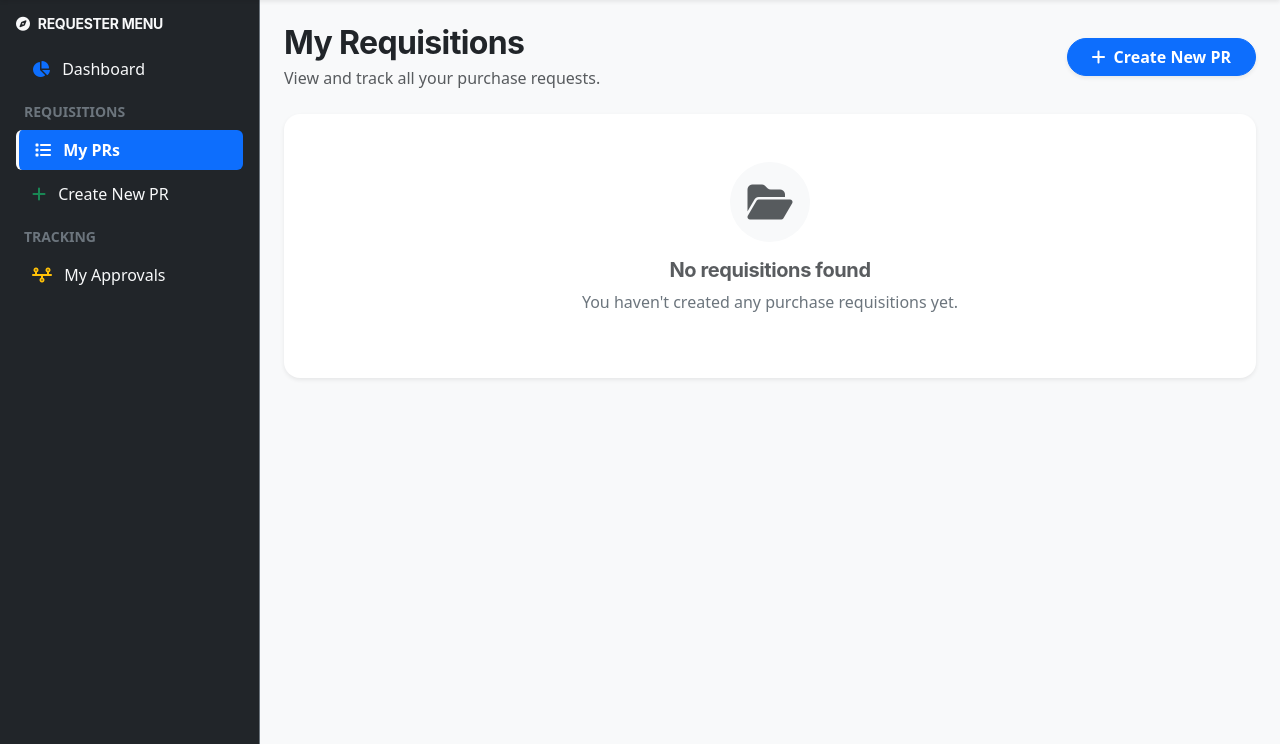
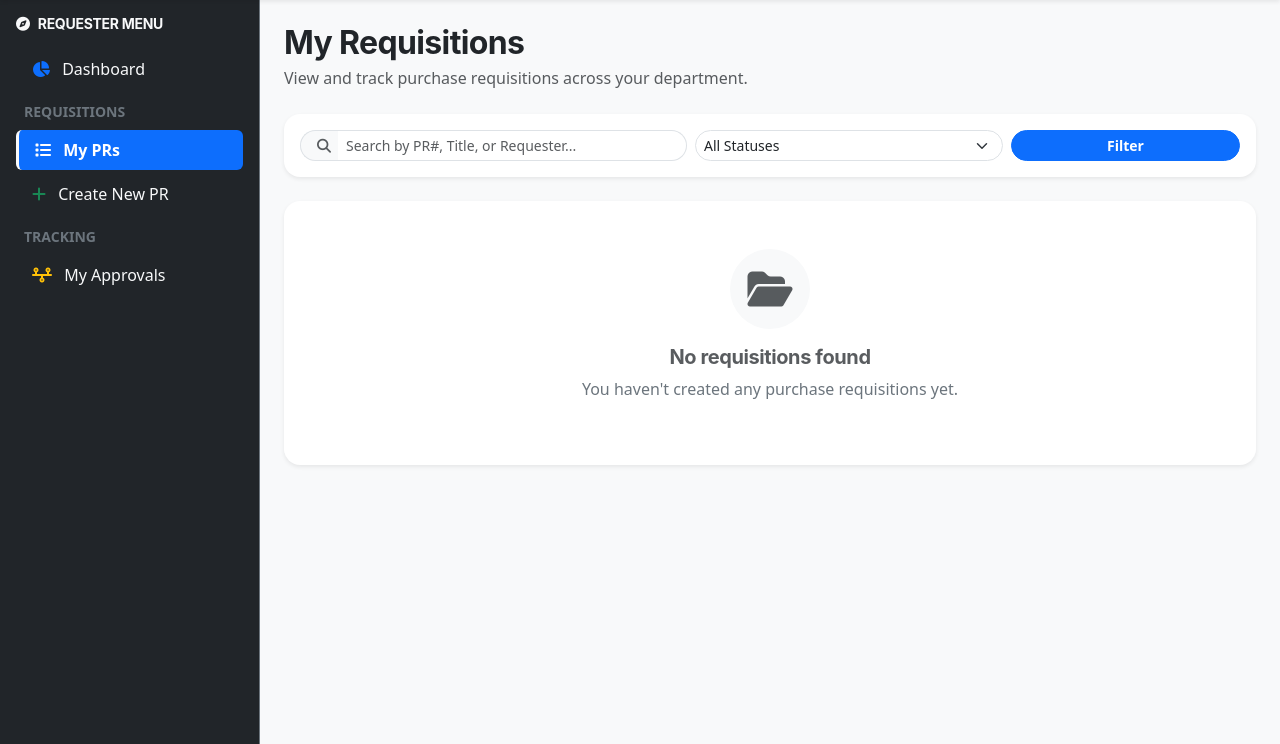
Before and after one commit to abhishekkadiayalaoff/ProcureSphere_360_Internal, a Django app: template templates/pages/requisitions/list.html in a window 1280 px wide. Shown: the part 56-800 px from the top of the page. Run offline with Django 4.2, Linux system fonts and the light colour scheme; the template is opened without the code that fills it, so the values that code supplies are empty; some libraries are stand-ins or nearby versions.

Commit message:
Update department approver dashboard

```diff
--- a/templates/pages/requisitions/list.html
+++ b/templates/pages/requisitions/list.html
@@ -5,12 +5,43 @@
 {% block content %}
 <div class="d-flex justify-content-between align-items-center mb-4">
     <div>
-        <h2 class="fw-bold text-dark mb-1">My Requisitions</h2>
-        <p class="text-muted mb-0">View and track all your purchase requests.</p>
+        <h2 class="fw-bold text-dark mb-1">{% if role_code == 'DEPT_APPROVER' %}Department Purchase Requisitions{% else %}My Requisitions{% endif %}</h2>
+        <p class="text-muted mb-0">View and track purchase requisitions across your department.</p>
     </div>
+    {% if role_code == 'REQUESTER' or user.is_superuser %}
     <a href="{% url 'requisition_create' %}" class="btn btn-primary rounded-pill shadow-sm px-4 fw-semibold">
         <i class="fa-solid fa-plus me-2"></i>Create New PR
     </a>
+    {% endif %}
+</div>
+
+<!-- Search & Status Filter Bar -->
+<div class="card border-0 shadow-sm rounded-4 mb-4">
+    <div class="card-body p-3">
+        <form method="GET" action="" class="row g-2 align-items-center">
+            <div class="col-md-6 col-lg-5">
+                <div class="input-group input-group-sm">
+                    <span class="input-group-text bg-light border-end-0 rounded-start-pill ps-3"><i class="fa-solid fa-magnifying-glass text-muted"></i></span>
+                    <input type="text" name="q" value="{{ search_q }}" class="form-control form-control-sm border-start-0 rounded-end-pill px-2" placeholder="Search by PR#, Title, or Requester...">
+                </div>
+            </div>
+            <div class="col-md-4 col-lg-4">
+                <select name="status" class="form-select form-select-sm rounded-pill" onchange="this.form.submit()">
+                    <option value="" {% if not status_filter %}selected{% endif %}>All Statuses</option>
+                    <option value="PENDING" {% if status_filter == 'PENDING' %}selected{% endif %}>Pending Review</option>
+                    <option value="APPROVED" {% if status_filter == 'APPROVED' %}selected{% endif %}>Approved</option>
+                    <option value="REJECTED" {% if status_filter == 'REJECTED' %}selected{% endif %}>Rejected</option>
+                    <option value="DRAFT" {% if status_filter == 'DRAFT' %}selected{% endif %}>Draft</option>
+                </select>
+            </div>
+            <div class="col-md-2 col-lg-3 d-flex gap-2">
+                <button type="submit" class="btn btn-sm btn-primary rounded-pill px-3 fw-semibold flex-grow-1">Filter</button>
+                {% if search_q or status_filter %}
+                <a href="{% url 'requisitions_list' %}" class="btn btn-sm btn-outline-secondary rounded-pill px-3">Clear</a>
+                {% endif %}
+            </div>
+        </form>
+    </div>
 </div>
 
 {% if messages %}
```
Also changed, not shown: src/apps/approvals/views.py (+28 -6 lines), src/apps/requisitions/views.py (+37 -1 lines), templates/pages/approvals/inbox.html (+33 -0 lines).
